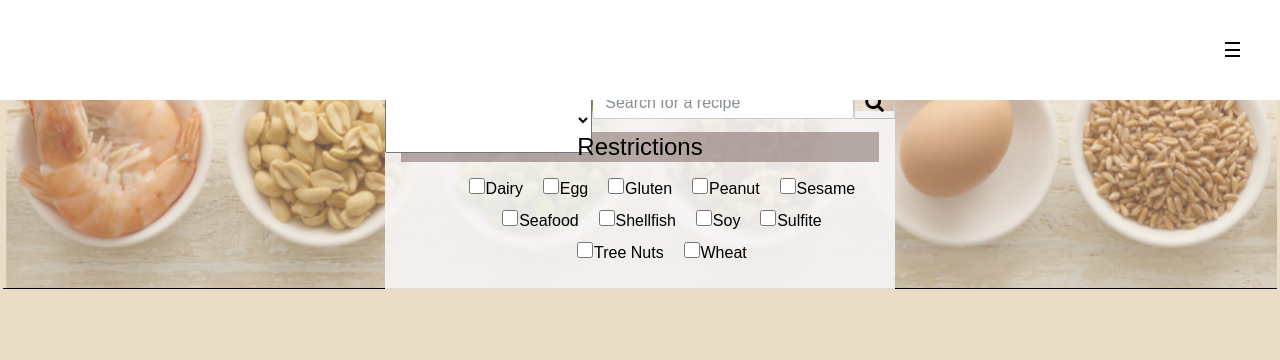
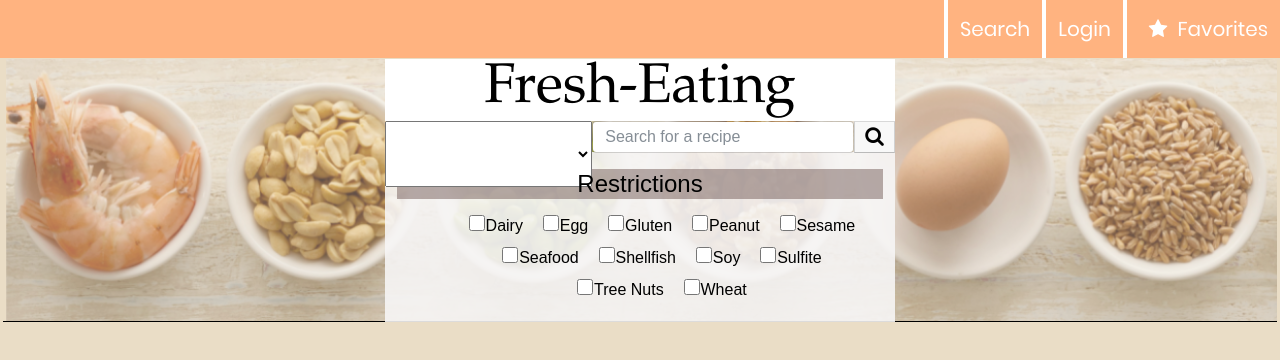
Before and after one commit to lav7patel/Fresh-eating, a React (Create React App) app in the folder client/: page / in a window 1280 px wide. Shown: the top 360 px of the page. Built offline with nearby package versions, Linux system fonts and the light colour scheme.

Commit message:
fixed searchbar and old nav

```diff
--- a/client/src/components/Dropdown.js
+++ b/client/src/components/Dropdown.js
@@ -1,7 +1,7 @@
 import React, { useState } from "react";
 
 const dropdownStyle = {
-  height: "1.8rem",
+  height: "2rem",
   padding: "2em",
   maring:"0",
 };
--- a/client/src/components/Navbar.js
+++ b/client/src/components/Navbar.js
@@ -3,30 +3,13 @@ import React from "react";
 function Navbar(props) {
   return (
 
-	 <div className= "seize">
-    <input id="burger" type="checkbox" />
-      <label for="burger">
-          <span></span>
-          <span></span>
-          <span></span>
-      </label>
-      <nav>
-        <ul>
-          <li><a href="/">Search</a></li>
-          <li><a href="/login">Login</a></li>
-          <li><a href="/favorites">Favorites</a></li>
-        </ul>
-    </nav>
-
+<div className="topnav">
+      <a href="/favorites"><i class="fa fa-star"></i>Favorites</a>
+      <a href="/login">Login</a>
+      <a href="/">Search</a>
   </div>
   );
   }
 
 
 export default Navbar;
-  {/*</div><div className="topnav">
-      <a href="/favorites">
-        <i class="fa fa-star"></i>Favorites
-      </a>
-      <a href="/login">Login</a>
-      <a href="/">Search</a>*/}
--- a/client/src/index.css
+++ b/client/src/index.css
@@ -9,7 +9,7 @@ body {
 }
 
 
-/*.topnav {
+.topnav {
   overflow: hidden;
   background-color: #FFB380;
   padding: 0;
@@ -24,7 +24,8 @@ body {
   text-decoration: none;
   border-left: 0.2em solid;
   float: right;
-}*/
+}
+
 .dropdown {
   float: left;
   overflow: hidden;
@@ -76,11 +77,11 @@ body {
   margin-top: -2px;
 }
 .checkbox {
-  padding: 1em;
+  padding: 12px;
+  margin-top: 7px;
   background-color: #f8f7f6e3;
   width: 100%;
   text-align: left;
-  margin-right: 0.05;
 }
 input {
   padding: 1em;
@@ -169,7 +170,6 @@ img {
   color: #eaddc6;
   opacity: 1;
   border: solid;
-  margin-top:
 }
 
 /*.form-control{
@@ -178,6 +178,7 @@ img {
 
 }*/
 .button {
+    background:#f8f8f8;
     text-rendering: auto;
     letter-spacing: normal;
     word-spacing: normal;
@@ -216,93 +217,6 @@ img {
   text-align: center;
 }
 
-body h1 > span {
-  text-transform: none;
-  opacity: 0.5;
-  font-weight: 300;
-  font-size: 12px;
-}
-body input + label {
-  position: fixed;
-  top: 40px;
-  right: 40px;
-  height: 20px;
-  width: 15px;
-  z-index: 5;
-}
-body input + label span {
-  position: absolute;
-  width: 100%;
-  height: 2px;
-  top: 50%;
-  margin-top: -1px;
-  left: 0;
-  display: block;
-  background: #020304;
-  transition: 0.5s;
-}
-body input + label span:first-child {
-  top: 3px;
-}
-body input + label span:last-child {
-  top: 16px;
-}
-body label:hover {
-  cursor: pointer;
-}
-body input:checked + label span {
-  opacity: 0;
-  top: 50%;
-}
-body input:checked + label span:first-child {
-  opacity: 1;
-  transform: rotate(405deg);
-}
-body input:checked + label span:last-child {
-  opacity: 1;
-  transform: rotate(-405deg);
-}
-body input ~ nav {
-  background: white;
-  position: fixed;
-  top: 0;
-  left: 0;
-  width: 100%;
-  height: 100px;
-  z-index: 3;
-  transition: 0.5s;
-  transition-delay: 0.5s;
-  overflow: hidden;
-}
-body input ~ nav > ul {
-  text-align: center;
-  position: absolute;
-  top: 35%;
-  left: 20%;
-  right: 20%;
-}
-body input ~ nav > ul > li {
-  opacity: 0;
-  transition: 0.5s;
-  transition-delay: 0s;
-}
-body input ~ nav > ul > li > a {
-  text-decoration: none;
-  text-transform: uppercase;
-  color: #020304;
-  font-weight: 700;
-  font-family: sans-serif;
-  display: block;
-  padding: 30px;
-}
-body input:checked ~ nav {
-  height: 100%;
-  transition-delay: 0s;
-}
-body input:checked ~ nav > ul > li {
-  opacity: 1;
-  transition-delay: 0.5s;
-}
 .fa{
   padding: 1px .5em 1px .5em ;
 }
```
